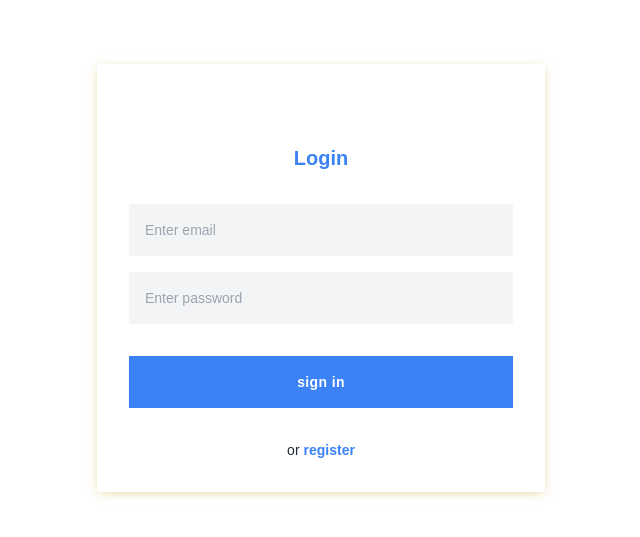
After one commit to ka-amina/Youdemy, a PHP site: page /app/Views/login.php in a window 1280 px wide. The commit adds this page. Shown: the top 537 px of the page, without its empty margins (319-959 px from the left). Run offline with PHP 8.4, Linux system fonts and the light colour scheme; some libraries are stand-ins or nearby versions.

Commit message:
ajouter la fonctionalite de login pour admin

```diff
--- a/app/Models/Authenticable.php
+++ b/app/Models/Authenticable.php
@@ -5,5 +5,5 @@ namespace App\Models;
 interface Authenticable
 {
     public function login($email, $password);
-    public function register($username, $password, $email);
+    public function register($data);
 }
--- /dev/null
+++ b/app/Views/login.php
@@ -0,0 +1,37 @@
+<!DOCTYPE html>
+<html lang="en">
+
+<head>
+  <meta charset="UTF-8">
+  <meta name="viewport" content="width=device-width, initial-scale=1.0">
+  <title>Document</title>
+  <script src="https://cdn.tailwindcss.com"></script>
+
+</head>
+
+<body>
+
+<div class="flex flex-col justify-center font-[sans-serif] p-4">
+    <div class="max-w-md w-full mx-auto shadow-[0_2px_10px_-2px_rgba(195,169,50,0.5)] p-8 relative mt-12">
+
+      <form action="/login" class="mt-12" method="POST">
+        <h3 class="text-xl font-bold text-blue-500 mb-8 text-center">Login</h3>
+        <div class="space-y-4">
+          <input name="email" type="text" class="bg-gray-100 w-full text-sm text-gray-800 px-4 py-4 focus:bg-transparent outline-blue-300 transition-all" placeholder="Enter email" />
+          <input name="password" type="password" class="bg-gray-100 w-full text-sm text-gray-800 px-4 py-4 focus:bg-transparent outline-blue-300 transition-all" placeholder="Enter password" />
+        </div>
+
+        <div class="mt-8">
+          <button type="submit" class="w-full py-4 px-8 text-sm tracking-wide font-semibold text-white bg-blue-500 hover:bg-blue-600 focus:outline-none">
+            sign in
+          </button>
+        </div>
+        <p class="text-sm mt-8 text-center text-gray-800">or<a href="register.php" class="text-blue-500 font-semibold hover:underline ml-1">register</a></p>
+      </form>
+    </div>
+  </div>
+
+
+</body>
+
+</html>
--- a/app/routes/index.php
+++ b/app/routes/index.php
@@ -4,8 +4,12 @@ use App\Router;
 use App\Controllers\CategoryController;
 use App\Controllers\TagController;
 use App\Controllers\CoursController;
+use App\Controllers\authentification;
 
 $router = new Router();
+
+$router->get('/login', Authentification::class, 'getLogin');
+$router->post('/login', Authentification::class, 'login');
 
 $router->get('/category', CategoryController::class,'listCategories');
 $router->post('/createCategory', CategoryController::class,'createCategory');
```
Also changed, not shown: app/Controllers/authentification.php (added, +28 -0 lines), app/Models/Admin.php (+23 -9 lines), app/Models/user.php (+6 -3 lines).
